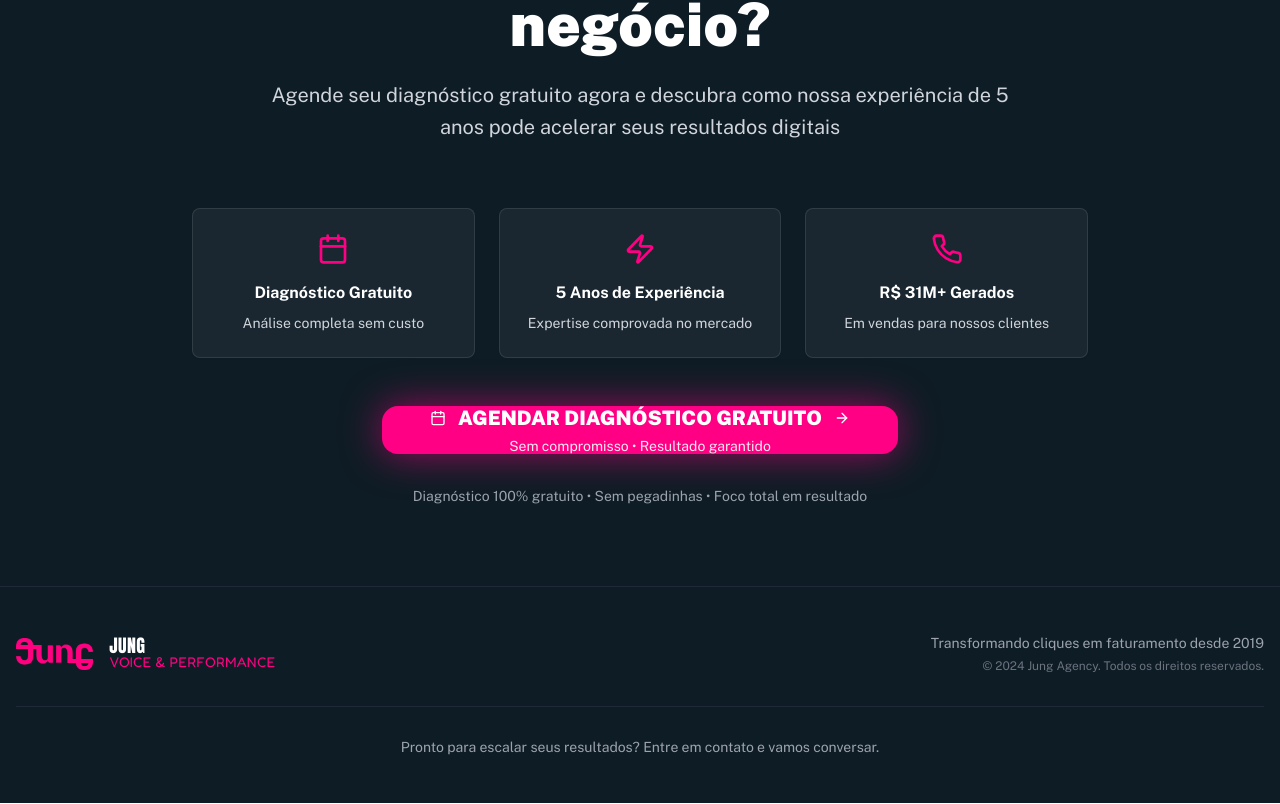
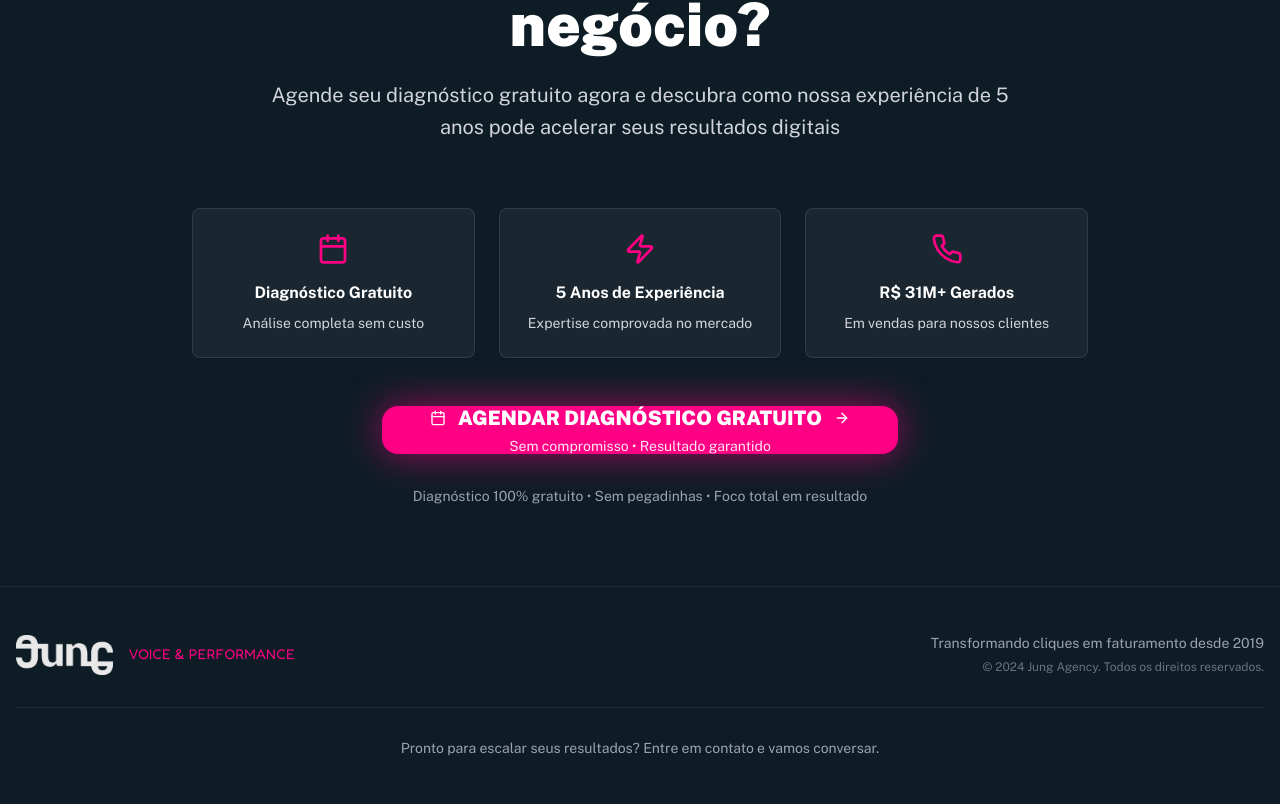
Before and after one commit to pabljung/jung-digital-boost, a React (Vite) app: page / in a window 1280 px wide. Shown: the part 5744-6548 px from the top of the page. Built offline with nearby package versions, Linux system fonts and the light colour scheme.

Commit message:
Replace logo in header
Replaced the Jung logo in the header with a new version.

```diff
--- a/src/components/Footer.tsx
+++ b/src/components/Footer.tsx
@@ -6,12 +6,11 @@ const Footer = () => {
         <div className="flex flex-col md:flex-row items-center justify-between">
           <div className="flex items-center space-x-4 mb-6 md:mb-0">
             <img
-              src="/lovable-uploads/b5a1af54-1ab5-4b8f-96ff-19f69b3d8720.png"
+              src="/lovable-uploads/828f29ad-cd2d-4321-b6eb-e871621cf1a2.png"
               alt="Jung Logo"
-              className="h-8 w-auto"
+              className="h-10 w-auto"
             />
             <div>
-              <div className="jung-heading text-white text-lg">jung</div>
               <div className="jung-subtitle text-jung-pink text-sm">Voice & Performance</div>
             </div>
           </div>
```
Also changed, not shown: public/lovable-uploads/828f29ad-cd2d-4321-b6eb-e871621cf1a2.png (added).
